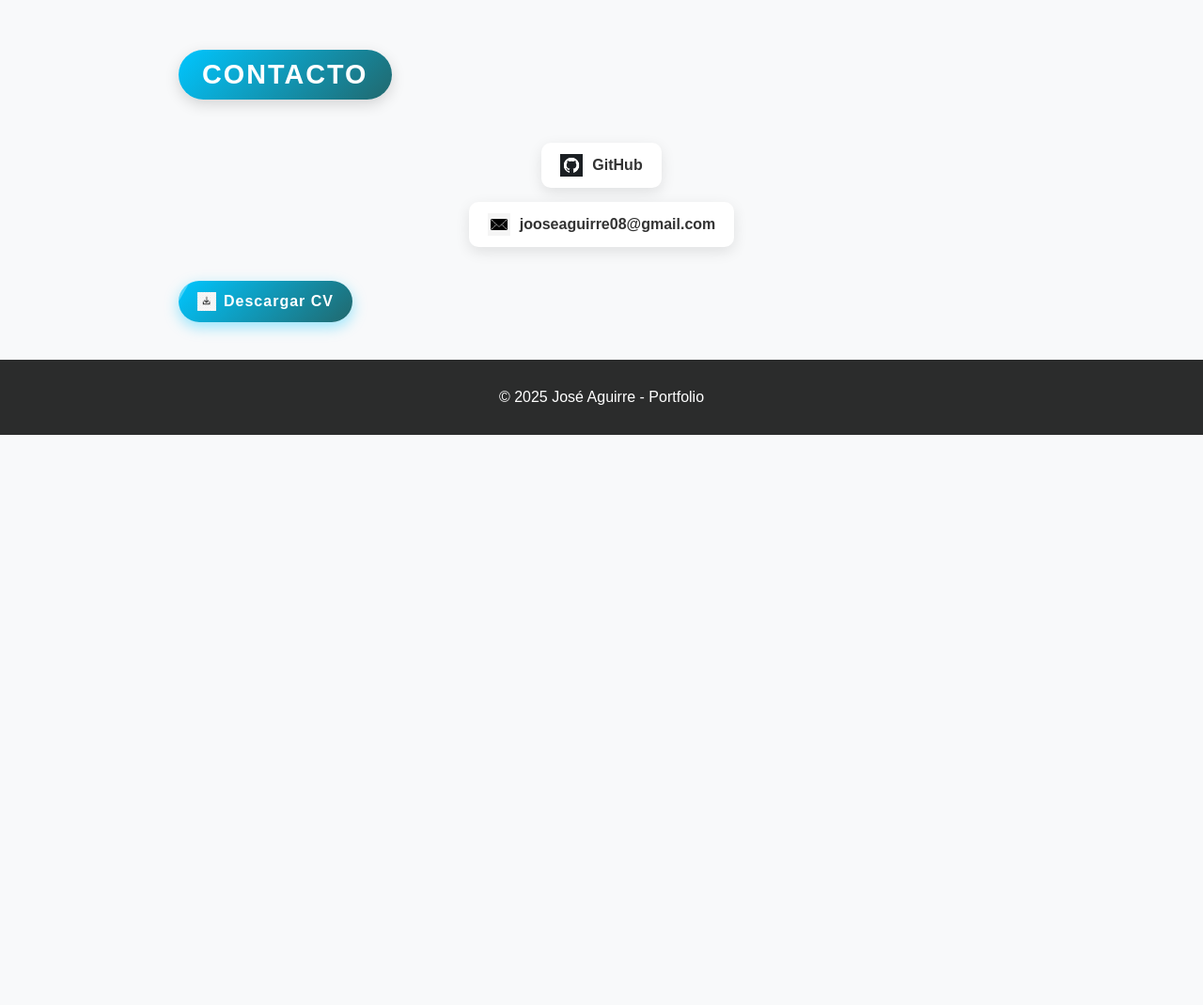
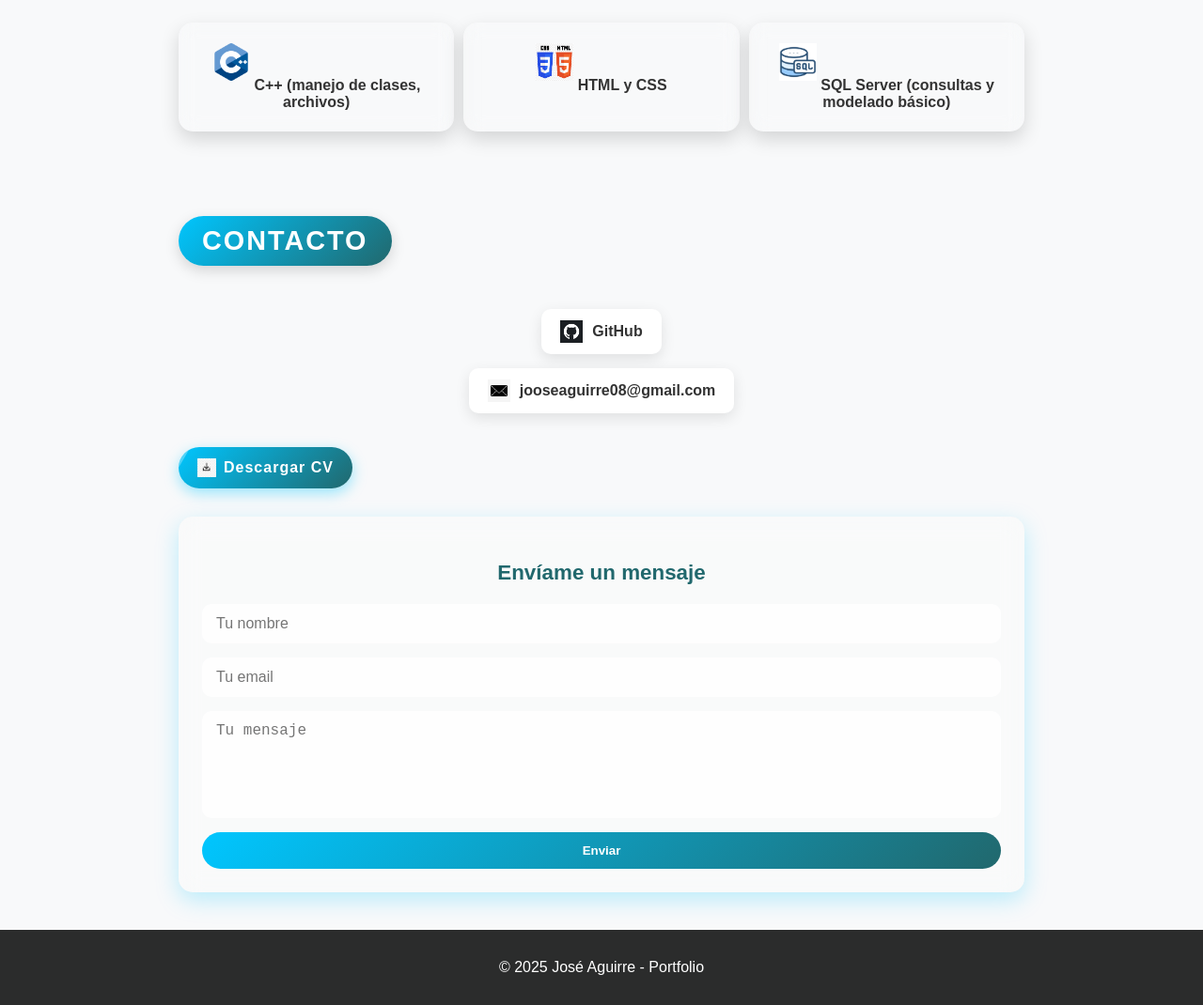
Before and after one commit to Jooseaguirre/Portfolio, a plain HTML site: page index.html in a window 1280 px wide. Shown: the part 1073-2143 px from the top of the page at 94% size. Before the commit the page ends 1536 px from the top, so only its background shows below. Drawn offline with Linux system fonts and the light colour scheme.

Commit message:
formulario

```diff
--- a/index.html
+++ b/index.html
@@ -22,8 +22,6 @@
       box-shadow: 0 2px 6px rgba(0,0,0,0.15);
     }
 
-
-
     nav{
       display:flex;
       justify-content:center;
@@ -37,7 +35,7 @@
       padding: 10px 18px;
       border-radius: 6px;
       transition: all 0.3s ease;
-    background: rgba(255, 255, 255, 0.1); /* leve transparencia */
+      background: rgba(255, 255, 255, 0.1);
       margin:5px 10px;
     }
     nav a:hover{
@@ -84,10 +82,23 @@
     .hero h1{
       margin-bottom:10px;
     }
-    .projects {
-  margin-bottom: 40px;
+
+    /* Foto redonda */
+    .profile-pic {
+      width: 140px;
+      height: 140px;
+      border-radius: 50%;
+      object-fit: cover;
+      border: 4px solid #fff;
+      box-shadow: 0 5px 20px rgba(0,0,0,0.3);
+      margin-bottom: 15px;
+      transition: transform 0.4s ease;
+    }
+    .profile-pic:hover {
+      transform: scale(1.08);
     }
 
+    .projects { margin-bottom: 40px; }
     .project {
       background: #fff;
       padding: 20px;
@@ -95,18 +106,15 @@
       box-shadow: 0 4px 12px rgba(0,0,0,0.1);
       transition: transform 0.3s ease, box-shadow 0.3s ease;
     }
-
     .project:hover {
       transform: translateY(-10px);
-     box-shadow: 0 12px 30px rgba(0, 198, 255, 0.3);;
+      box-shadow: 0 12px 30px rgba(0, 198, 255, 0.3);
     }
-
     .project h3 {
       margin-top: 10px;
       color: #21686d;
       font-weight: bold;
     }
-
     .project-preview {
       background: #ddd;
       height: 150px;
@@ -119,7 +127,6 @@
       color: #555;
       overflow: hidden;
     }
-
     .project-preview img {
       max-width: 100%;
       max-height: 100%;
@@ -127,24 +134,15 @@
       display: block;
       transition: transform 0.4s ease;
     }
-
-    .project-preview img:hover {
-    transform: scale(1.1);
-    }
-
+    .project-preview img:hover { transform: scale(1.1); }
     .project a {
       margin-top: 12px;
       font-weight: bold;
       transition: color 0.3s ease;
     }
+    .project a:hover { color: #00c6ff; }
 
-    .project a:hover {
-    color: #00c6ff;
-
-    }
-    .skills{
-      margin-bottom:40px;
-    }
+    .skills{ margin-bottom:40px; }
     .skills ul{
       display: grid;
       grid-template-columns: repeat(auto-fit, minmax(200px, 1fr));
@@ -166,63 +164,23 @@
       transition: all 0.4s ease;
       cursor: pointer;
     }
-
     .skills li img {
       width: 40px;
       height: 40px;
       margin-bottom: 10px;
       transition: transform 0.4s ease;
     }
-
-.skills li {
-  transition: all 0.4s ease;
-  padding: 15px;
-  border-radius: 10px;
-  cursor: pointer;
-  text-align: center;
-  border: 2px solid transparent;
-}
-
-
     .skills li:hover {
       transform: translateY(-10px) scale(1.05);
       border: 2px solid #00c6ff;
       box-shadow: 0 10px 25px rgba(0, 198, 255, 0.4);
       background: rgba(0, 198, 255, 0.1);
     }
-
     .skills li:hover img {
       transform: rotate(15deg) scale(1.2);
     }
 
-.skills li[data-skill="c++"] {
-  border-color: #00599C;
-}
-.skills li[data-skill="c++"]:hover {
-  background: rgba(0, 89, 156, 0.15);
-  box-shadow: 0 10px 25px rgba(0, 89, 156, 0.4);
-}
-
-.skills li[data-skill="htmlcss"] {
-  border-color: #e44d26;
-}
-.skills li[data-skill="htmlcss"]:hover {
-  background: rgba(228, 77, 38, 0.15);
-  box-shadow: 0 10px 25px rgba(228, 77, 38, 0.4);
-}
-
-.skills li[data-skill="sql"] {
-  border-color: #6c2eb9;
-}
-.skills li[data-skill="sql"]:hover {
-  background: rgba(108, 46, 185, 0.15);
-  box-shadow: 0 10px 25px rgba(108, 46, 185, 0.4);
-}
-
-  .contacts {
-  margin-bottom: 40px;
-}
-
+    .contacts { margin-bottom: 40px; }
     .contacts ul {
       display: flex;
       flex-direction: column;
@@ -231,7 +189,6 @@
       list-style: none;
       align-items: center;
     }
-
     .contacts li {
       display: flex;
       align-items: center;
@@ -243,7 +200,6 @@
       font-weight: bold;
       transition: all 0.3s ease;
     }
-
     .contacts li a {
       display: flex;
       align-items: center;
@@ -253,7 +209,6 @@
       word-wrap: break-word;
       transition: all 0.3s ease;
     }
-
     .contacts li a:hover {
       background: #00c6ff;
       color: #fff;
@@ -262,16 +217,16 @@
       border-radius: 10px;
       padding: 12px 20px;
     }
-
     .contacts li a img {
       width: 24px;
       height: 24px;
       transition: transform 0.3s ease;
     }
-
     .contacts li a:hover img {
       transform: rotate(20deg) scale(1.2);
     }
+
+    /* Botón CV */
     .download-cv{
       display: inline-flex;
       align-items: center;
@@ -300,20 +255,13 @@
       transform: skewX(-30deg);
       transition: 0.5s;
     }
-
-    .download-cv:hover::before {
-    left: 100%;
-    }
-
-
+    .download-cv:hover::before { left: 100%; }
     .download-cv:hover{
       transform: scale(1.08);
       box-shadow: 0 8px 25px rgba(0, 198, 255, 0.6);
     }
-    html {
-    scroll-behavior: smooth;
-    }
 
+    html { scroll-behavior: smooth; }
 
     .section-title {
       font-size: 1.8rem;
@@ -334,19 +282,58 @@
       box-shadow: 0 8px 25px rgba(0, 198, 255, 0.5);
     }
 
-
-
-    @keyframes fadeInDown {
-    from {
-        opacity: 0;
-        transform: translateY(-30px);
+    /* Formulario contacto */
+    .contact-form {
+      margin-top: 30px;
+      background: rgba(255, 255, 255, 0.15);
+      backdrop-filter: blur(12px);
+      padding: 25px;
+      border-radius: 15px;
+      box-shadow: 0 8px 25px rgba(0, 198, 255, 0.25);
+      text-align: center;
     }
-    to {
-        opacity: 1;
-        transform: translateY(0);
+    .contact-form h3 {
+      margin-bottom: 20px;
+      font-size: 1.4rem;
+      font-weight: bold;
+      color: #21686d;
     }
+    .contact-form form {
+      display: flex;
+      flex-direction: column;
+      gap: 15px;
     }
-
+    .contact-form input,
+    .contact-form textarea {
+      padding: 12px 15px;
+      border: none;
+      border-radius: 10px;
+      outline: none;
+      font-size: 1rem;
+      resize: none;
+      background: rgba(255, 255, 255, 0.8);
+      transition: all 0.3s ease;
+    }
+    .contact-form input:focus,
+    .contact-form textarea:focus {
+      border: 2px solid #00c6ff;
+      box-shadow: 0 0 10px rgba(0,198,255,0.4);
+      background: #fff;
+    }
+    .contact-form button {
+      background: linear-gradient(135deg, #00c6ff, #21686d);
+      color: white;
+      padding: 12px;
+      border: none;
+      border-radius: 50px;
+      font-weight: bold;
+      cursor: pointer;
+      transition: all 0.4s ease;
+    }
+    .contact-form button:hover {
+      transform: scale(1.08);
+      box-shadow: 0 8px 25px rgba(0, 198, 255, 0.6);
+    }
 
     footer{
       text-align:center;
@@ -355,10 +342,8 @@
       color:#fff;
       margin-top:40px;
     }
-    .icono{
-      width:20px;
-      height:20px;
-    }
+    .icono{ width:20px; height:20px; }
+
     /* Responsive */
     @media (min-width: 600px) {
       .projects{
@@ -373,12 +358,8 @@
       }
     }
     @media (min-width: 900px) {
-      .projects{
-        grid-template-columns:repeat(3,1fr);
-      }
-      .skills ul{
-        grid-template-columns:repeat(3,1fr);
-      }
+      .projects{ grid-template-columns:repeat(3,1fr); }
+      .skills ul{ grid-template-columns:repeat(3,1fr); }
     }
   </style>
 </head>
@@ -389,12 +370,12 @@
       <a href="#proyectos">Proyectos</a>
       <a href="#habilidades">Habilidades</a>
       <a href="#contacto">Contacto</a>
-
     </nav>
   </header>
 
   <div class="container">
     <section class="hero">
+      <img src="images/joseperfil.png" alt="José Aguirre" class="profile-pic">
       <h1>¡Hola! Soy José</h1>
       <p>Estudiante de la Universidad Tecnologica Nacional y apasionado por la programacion.</p>
     </section>
@@ -413,15 +394,12 @@
       </div>
       <div class="project">
         <div class="project-preview">
-         <img src="images/dotnet-logo.png" alt="Vista previa del proyecto" >
+          <img src="images/dotnet-logo.png" alt="Vista previa del proyecto">
         </div>
         <h3>Proyecto 2</h3>
-        <br>
-
         <p>Proyecto en C# .NET </p>
         <a href="https://github.com/Jooseaguirre/tp-winform-equipo-8b" target="_blank">
           <img src="images/github.webp" alt="GitHub" class="icono"> Ver en GitHub
-
         </a>
       </div>
     </section>
@@ -440,11 +418,21 @@
       <ul>
         <li><a href="https://github.com/Jooseaguirre" target="_blank"><img src="images/github.webp" alt="GitHub" class="icono"> GitHub</a></li>
         <li><a href="mailto:jooseaguirre08@gmail.com"><img src="images/email.jpg" alt="Email" class="icono"> jooseaguirre08@gmail.com</a></li>
-        </li>
       </ul>
       <a class="download-cv" href="cv/CV_Jose_Aguirre_A.docx" download>
         <img src="images/download.png" alt="CV" class="icono"> Descargar CV
       </a>
+
+
+      <div class="contact-form">
+        <h3>Envíame un mensaje</h3>
+        <form >
+          <input type="text" name="name" placeholder="Tu nombre" required>
+          <input type="email" name="email" placeholder="Tu email" required>
+          <textarea name="message" rows="5" placeholder="Tu mensaje" required></textarea>
+          <button type="submit">Enviar</button>
+        </form>
+      </div>
     </section>
   </div>
 
```
Also changed, not shown: images/joseperfil.png (added). Lines whose indentation alone changed are shown as unchanged.
